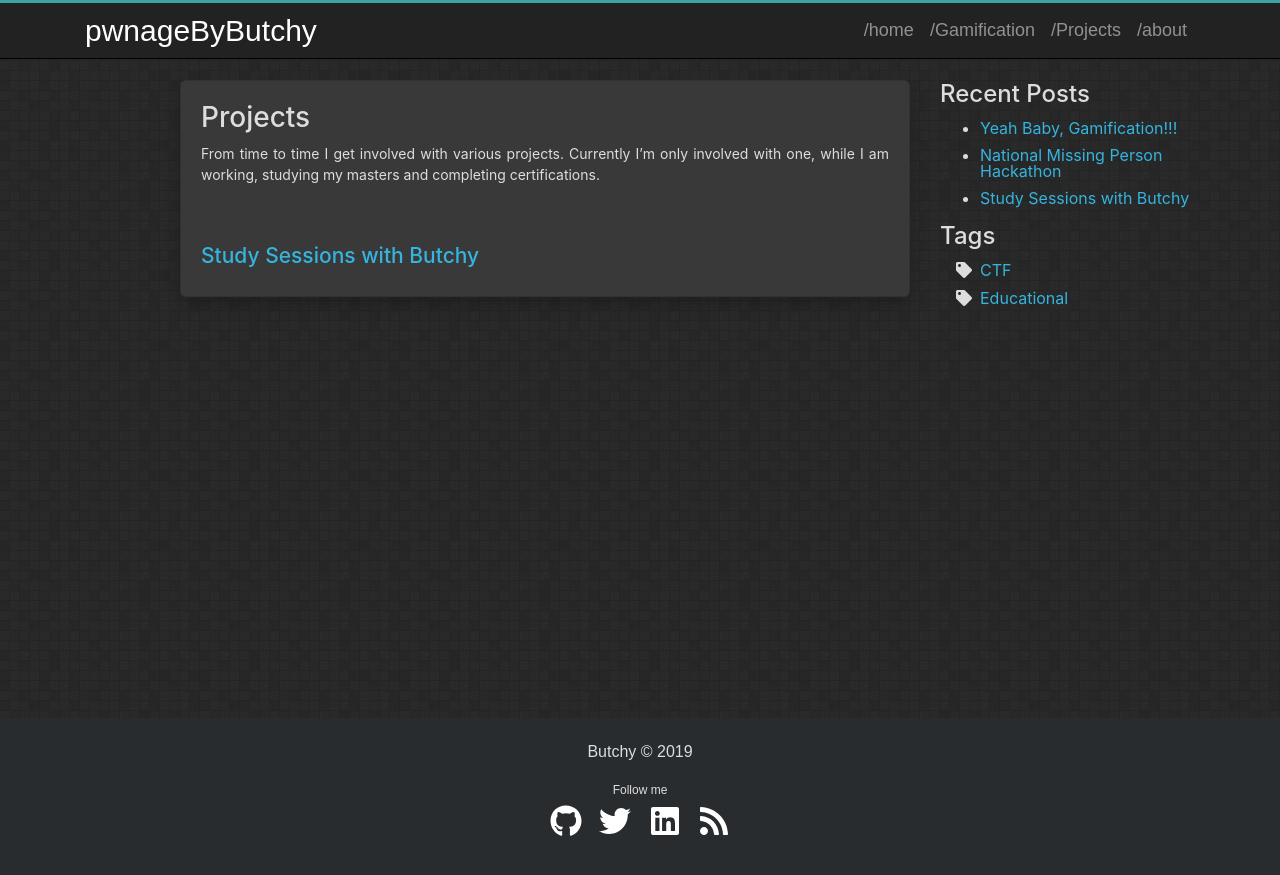
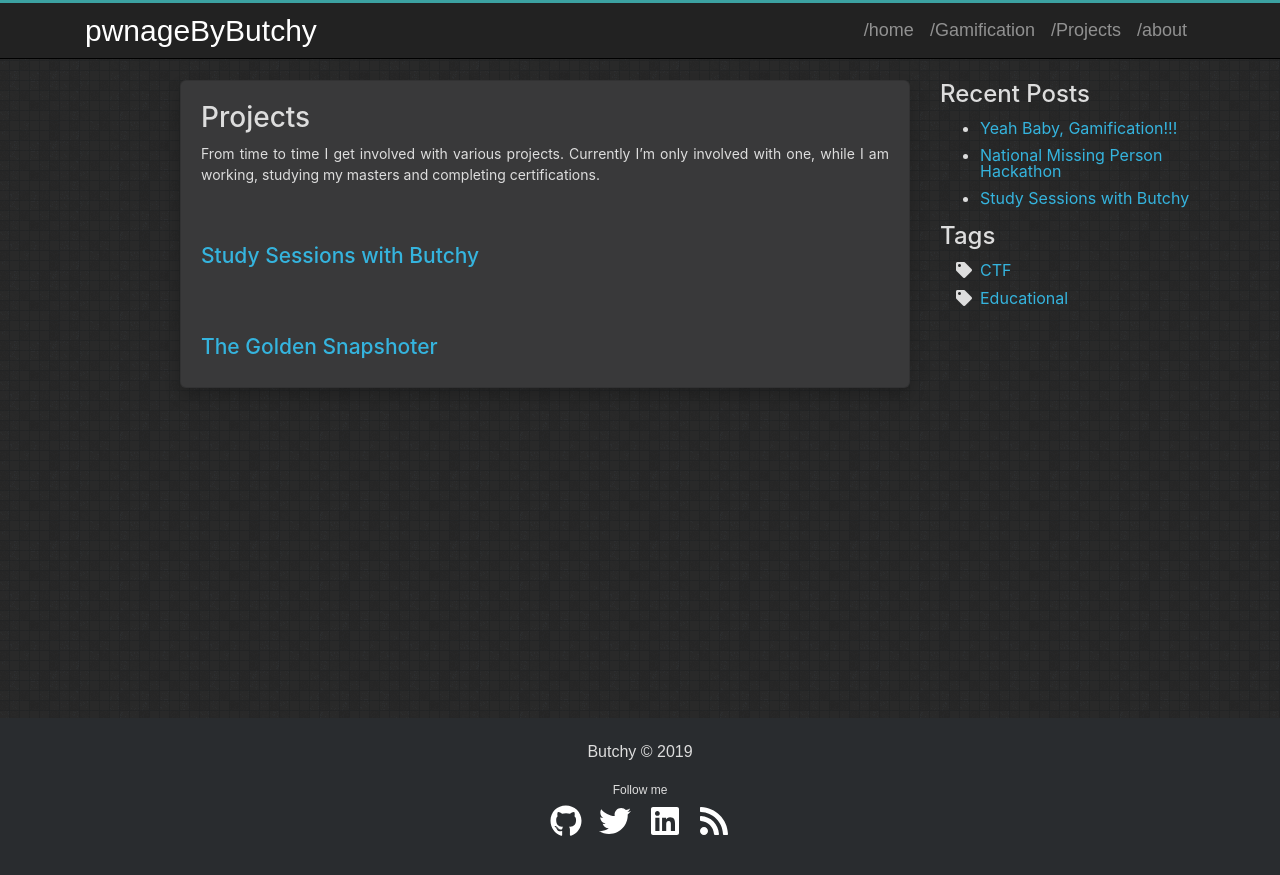
Before and after one commit to pwnageByButchy/pwnageByButchy.github.io, a Jekyll site: the page built from projects.md, in a window 1280 px wide. Shown: the top 875 px of the page. Built offline with Jekyll 4.4.1, drawn with Linux system fonts in a browser that asks for light colours.

Commit message:
Update projects.md

```diff
--- a/projects.md
+++ b/projects.md
@@ -7,3 +7,6 @@ title: Projects
 From time to time I get involved with various projects. Currently I'm only involved with one, while I am working, studying my masters and completing certifications.
 <br /><br />
 ## [Study Sessions with Butchy](https://pwnageByButchy.github.io/2019/09/study-sessions-with-butchy/)
+
+<br /><br />
+## [The Golden Snapshoter](https://pwnageByButchy.github.io/2019/12/the-golden-snapshoter/)
```
